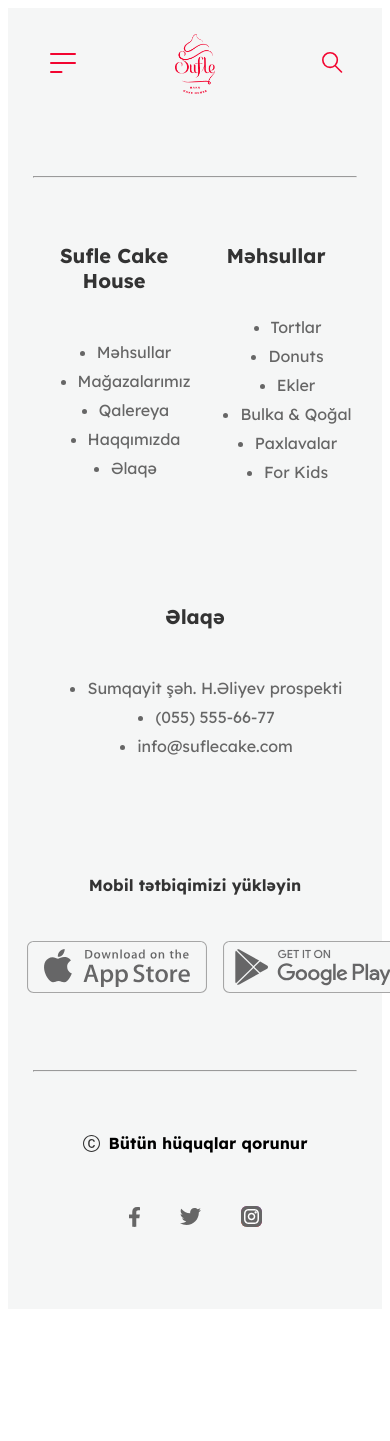
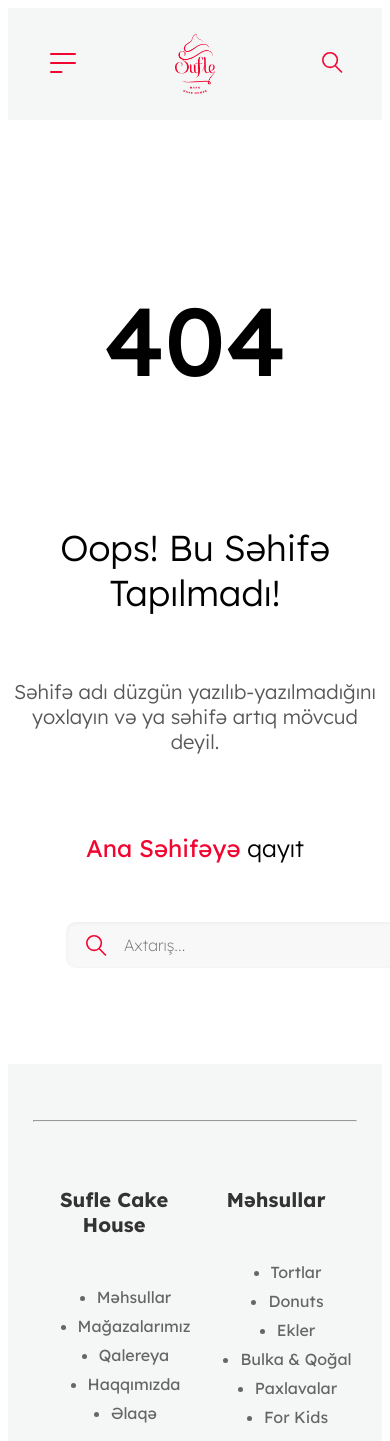
Before and after one commit to tarlansoltanov/sufle-front, a React (Vite) app: page / in a window 390 px wide. Shown: the top 1441 px of the page. Before the commit the page ends 1317 px from the top, so only its background shows below. Built offline with nearby package versions, Linux system fonts and the light colour scheme.

Commit message:
Error Page added with Responsive

```diff
--- a/src/App.tsx
+++ b/src/App.tsx
@@ -3,7 +3,7 @@ import { Routes, Route } from 'react-router-dom';
 import Header from './components/Header/Header';
 import Footer from './components/Footer/Footer';
 
-import { Contact, About, Vacancy, Shops, Products } from './views';
+import { Contact, About, Vacancy, Shops, Products, ErrorPage } from './views';
 
 function App() {
   return (
@@ -12,10 +12,13 @@ function App() {
       <Routes>
         {/* <Route path="/" element={<Home />} /> */}
         <Route path="/products" element={<Products />} />
+        {/* <Route path="/products/:id" element={<Product />} /> */}
         <Route path="/shops" element={<Shops />} />
         <Route path="/vacancy" element={<Vacancy />} />
         <Route path="/about" element={<About />} />
         <Route path="/contact" element={<Contact />} />
+
+        <Route path="*" element={<ErrorPage error_code={404} />} />
       </Routes>
       <Footer />
     </>
--- /dev/null
+++ b/src/views/errors/Errors.module.scss
@@ -0,0 +1,76 @@
+.main {
+  background-color: #ffffff;
+  margin: 0 auto;
+}
+
+.wrapper {
+  padding: 96px 0;
+  text-align: center;
+
+  display: flex;
+  flex-direction: column;
+  align-items: center;
+}
+
+.title {
+  font-weight: 500;
+  font-size: 96px;
+  line-height: 120px;
+
+  padding-bottom: 30px;
+
+  color: #000000;
+}
+
+.subtitle {
+  font-weight: 300;
+  font-size: 36px;
+  line-height: 45px;
+
+  padding-bottom: 15px;
+
+  color: #000000;
+}
+
+.text {
+  font-weight: 300;
+  font-size: 20px;
+  line-height: 25px;
+
+  padding-bottom: 35px;
+
+  color: #585858;
+}
+
+.home {
+  font-weight: 300;
+  font-size: 24px;
+  line-height: 30px;
+
+  padding-bottom: 35px;
+
+  color: #000000;
+
+  & > a {
+    font-weight: 400;
+
+    text-decoration: none;
+
+    color: #f20530;
+  }
+}
+
+.search {
+  max-width: 300px;
+
+  & > input {
+    background: #f8f8f8;
+    box-shadow: inset 0px 1px 4px rgba(0, 0, 0, 0.05);
+
+    font-weight: 200;
+    font-size: 16px;
+    line-height: 20px;
+
+    color: #a9a9a9;
+  }
+}
--- /dev/null
+++ b/src/views/errors/index.tsx
@@ -0,0 +1,36 @@
+import { Link } from 'react-router-dom';
+
+import Input from '../../components/Input/Input';
+
+import styles from './Errors.module.scss';
+
+interface Props {
+  error_code: number;
+}
+
+const ErrorPage = ({ error_code }: Props) => {
+  return (
+    <main className={styles.main}>
+      <div className={styles.wrapper}>
+        <h1 className={styles.title}>{error_code}</h1>
+        <h2 className={styles.subtitle}>Oops! Bu Səhifə Tapılmadı!</h2>
+        <p className={styles.text}>
+          Səhifə adı düzgün yazılıb-yazılmadığını yoxlayın və ya səhifə artıq mövcud deyil.
+        </p>
+
+        <h3 className={styles.home}>
+          <Link to="/">Ana Səhifəyə</Link> qayıt
+        </h3>
+
+        <Input
+          name="search"
+          placeholder="Axtarış..."
+          className={styles.search}
+          icon="/src/assets/images/icons/search.svg"
+        />
+      </div>
+    </main>
+  );
+};
+
+export default ErrorPage;
--- a/src/views/index.tsx
+++ b/src/views/index.tsx
@@ -3,3 +3,4 @@ export { default as About } from './about';
 export { default as Vacancy } from './vacancy';
 export { default as Shops } from './shops';
 export { default as Products } from './products';
+export { default as ErrorPage } from './errors';
```
